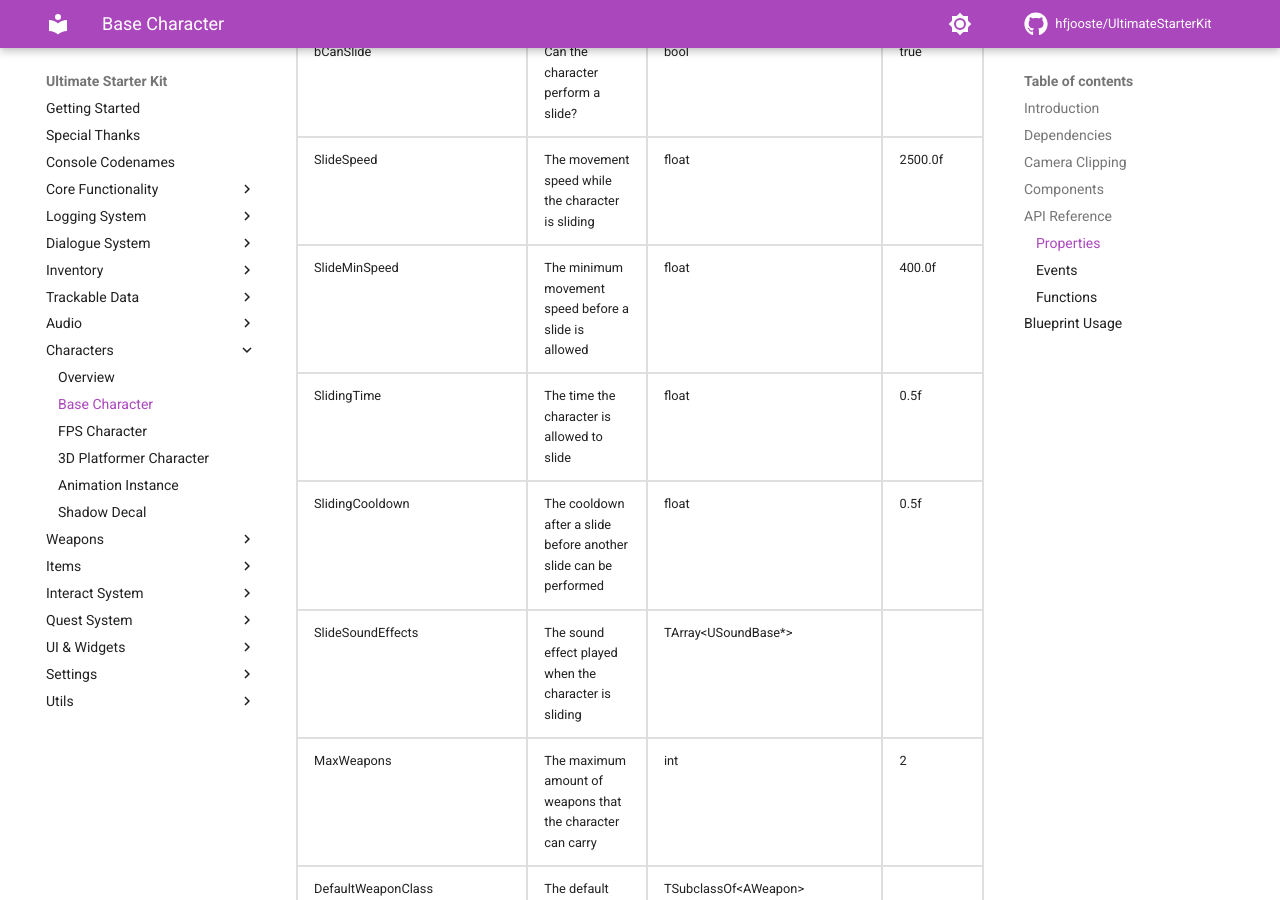
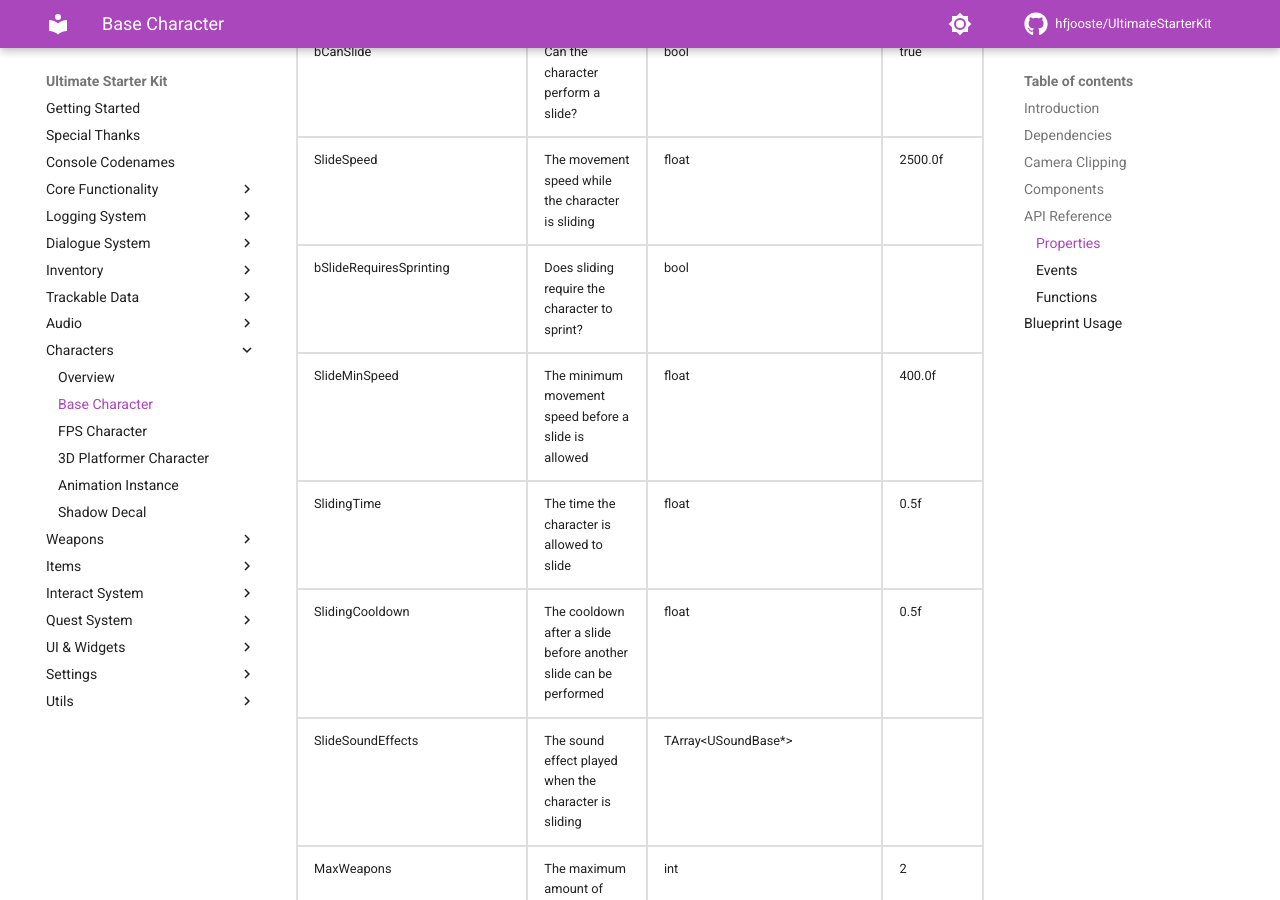
Before and after one commit to hfjooste/UltimateStarterKit, an MkDocs documentation site: the page built from docs/uskcharacter.md, in a window 1280 px wide and 900 px high, scrolled down 7866 px. Built offline with MkDocs 1.6.1 and Material for MkDocs 9.7.7, drawn with Linux system fonts in a browser that asks for light colours; comment, search, counter and statistics services are not loaded.

Commit message:
Updated documentation

```diff
--- a/docs/uskcharacter.md
+++ b/docs/uskcharacter.md
@@ -418,6 +418,12 @@ The <code>USKCharacter</code> uses the following components:
 		<td>2500.0f</td>
 	</tr>
 	<tr>
+		<td>bSlideRequiresSprinting</td>
+		<td>Does sliding require the character to sprint?</td>
+		<td>bool</td>
+		<td></td>
+	</tr>
+	<tr>
 		<td>SlideMinSpeed</td>
 		<td>The minimum movement speed before a slide is allowed</td>
 		<td>float</td>
```
